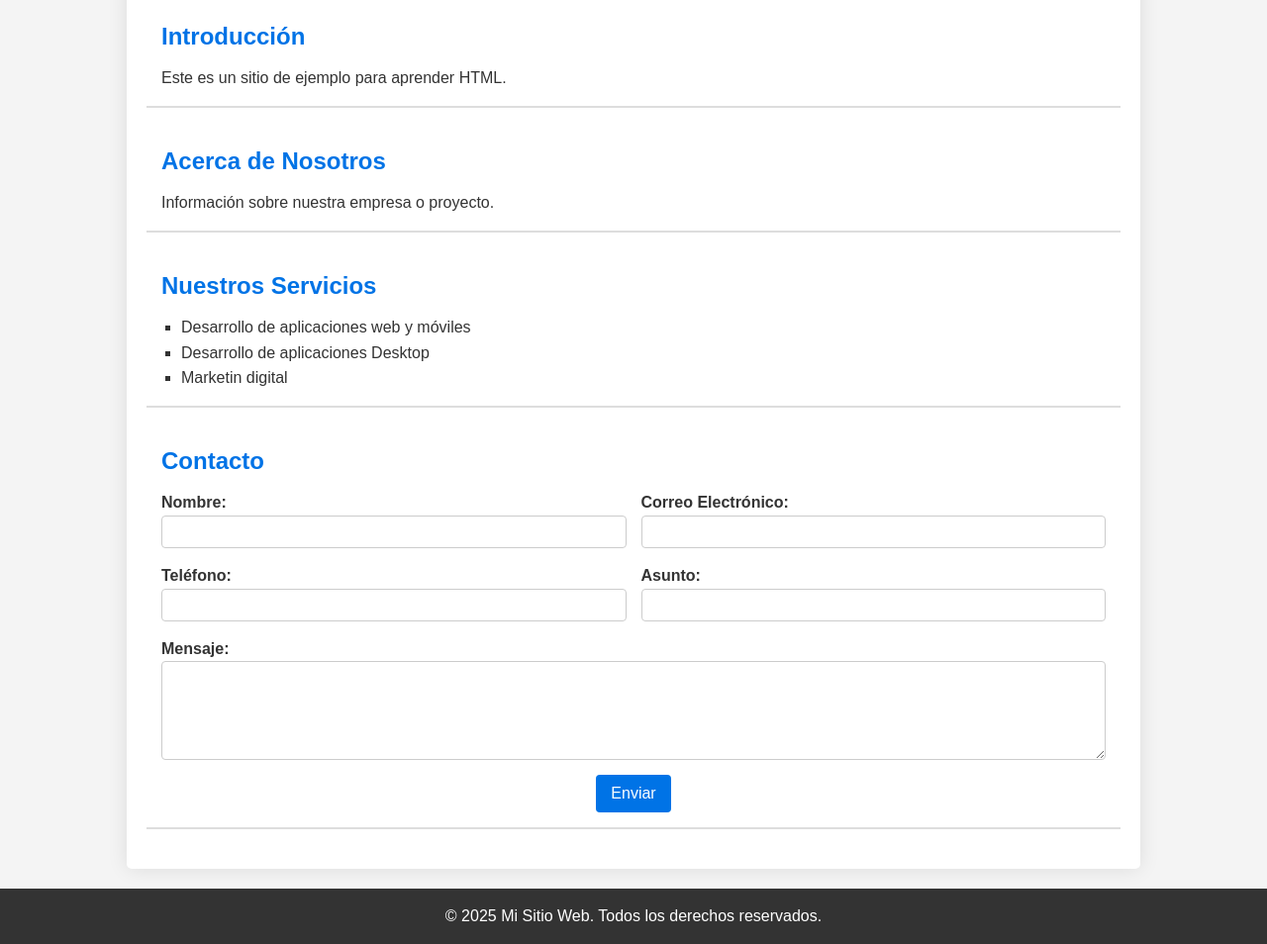
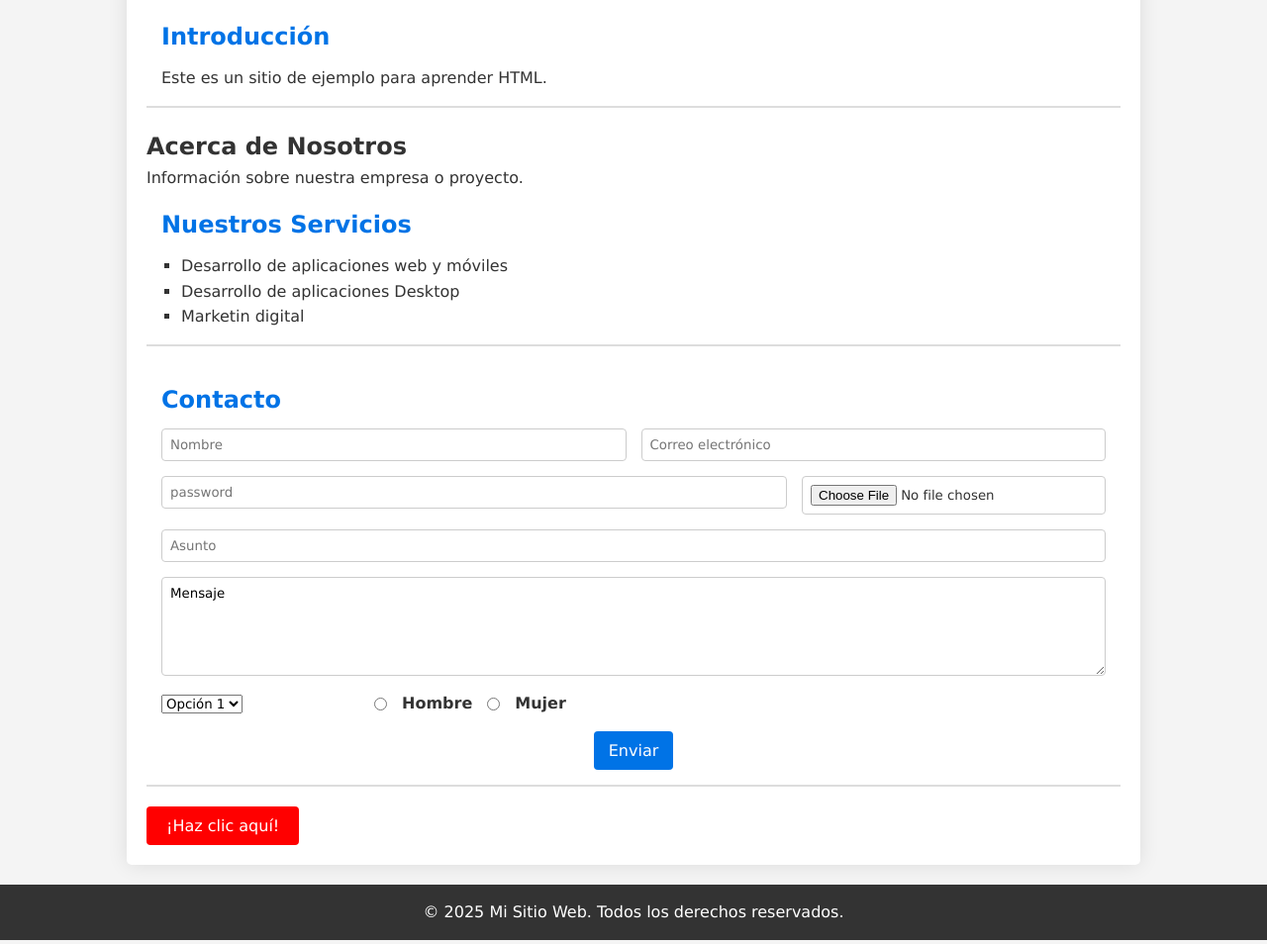
Before and after one commit to Godie84/primer-pagina, a plain HTML site: page index.html in a window 1280 px wide. Shown: the part 196-1150 px from the top of the page at 99% size. Drawn offline with Linux system fonts and the light colour scheme.

Commit message:
Actualizando proyecto

```diff
--- a/css/style.css
+++ b/css/style.css
@@ -13,7 +13,7 @@
     margin: 0;
     padding: 0;
     box-sizing: border-box;
-    font-family: Arial, sans-serif;
+    font-family: Verdana, Geneva, Tahoma, sans-serif;
 }
 
 /*
@@ -391,6 +391,48 @@ button:hover {
     background-color: #005bb5;
 }
 
+.radio-group {
+    display: flex;
+    gap: 10px;
+}
+
+.radio {
+    display: flex;
+    align-items: center;
+    gap: 15px;
+    font-family: Arial, sans-serif;
+}
+
+.select {
+    position: relative;
+    width: 200px; /* Ancho del contenedor */
+    font-family: Arial, sans-serif;
+    font-size: 16px;
+    background-color: #fff;
+}
+
+.animated-button {
+    background-color: red;
+    color: white;
+    padding: 10px 20px;
+    border: none;
+    cursor: pointer;
+    transition: background-color 0.3s ease;
+}
+
+.animated-button:hover {
+    animation: changeColor 1s forwards;
+}
+
+@keyframes changeColor {
+    0% {
+        background-color: red;
+    }
+    100% {
+        background-color: green;
+    }
+}
+
 
 /*
 ========================================
--- a/index.html
+++ b/index.html
@@ -42,10 +42,10 @@
         </section>
 
         <!-- Sección acerca de -->
-        <section id="acerca">
+        <article id="acerca">
             <h2>Acerca de Nosotros</h2> <!-- Título de la sección -->
             <p>Información sobre nuestra empresa o proyecto.</p> <!-- Párrafo con detalles sobre la empresa -->
-        </section>
+        </article>
 
         <!-- Sección de servicios -->
         <section id="servicios">
@@ -62,28 +62,42 @@
             <h2>Contacto</h2> <!-- Título de la sección -->
             <form action="enviar.php" method="post">
                 <div class="form-group">
-                    <label for="nombre">Nombre:</label>
-                    <input type="text" id="nombre" name="nombre" required>
+                    <input type="text" id="nombre" name="nombre" required placeholder="Nombre">
                 </div>
 
                 <div class="form-group">
-                    <label for="email">Correo Electrónico:</label>
-                    <input type="email" id="email" name="email" required>
+                    <input type="email" id="email" name="email" required placeholder="Correo electrónico">
                 </div>
 
                 <div class="form-group">
-                    <label for="telefono">Teléfono:</label>
-                    <input type="tel" id="telefono" name="telefono">
+                    <input type="password" id="password" name="password" placeholder="password">
+                </div>
+
+                <div class="subir">
+                    <input type="file" id="archivo" name="archivo" required>
                 </div>
 
                 <div class="form-group">
-                    <label for="asunto">Asunto:</label>
-                    <input type="text" id="asunto" name="asunto">
+                    <input type="text" id="asunto" name="asunto" placeholder="Asunto">
                 </div>
 
                 <div class="form-group full-width">
-                    <label for="mensaje">Mensaje:</label>
-                    <textarea id="mensaje" name="mensaje" required></textarea>
+                    <textarea id="mensaje" name="mensaje" required>Mensaje</textarea>
+                </div>
+
+                <div class="select">
+                    <select name="opciones" id="opciones">
+                        <option value="1">Opción 1</option>
+                        <option value="2">Opción 2</option>
+                        <option value="3">Opción 3</option>
+                    </select>
+                </div>
+
+                <div class="radio">
+                    <input type="radio" name="sexo" id="hombre" value="hombre">
+                    <label for="hombre">Hombre</label>
+                    <input type="radio" name="sexo" id="mujer" value="mujer">
+                    <label for="mujer">Mujer</label>
                 </div>
 
                 <div class="form-actions">
@@ -91,6 +105,7 @@
                 </div>
             </form>
         </section>
+        <button class="animated-button">¡Haz clic aquí!</button>
     </main>
 
     <!-- Contenedor del pie de página -->
```
